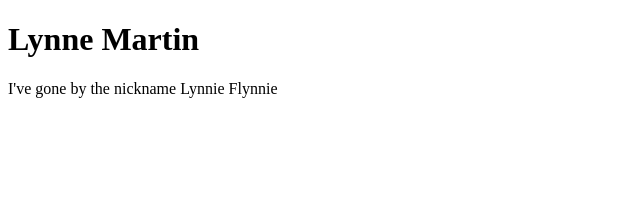
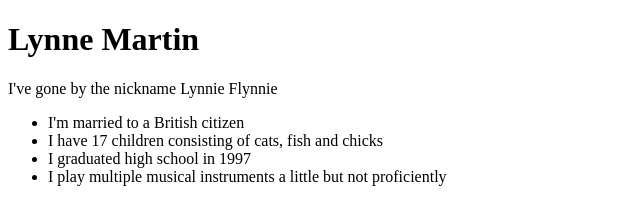
Before and after one commit to LynneMartin/Introduction, a plain HTML site: page index.html in a window 1280 px wide. Shown: the whole page, without its empty margins (0-640 px from the left). Drawn offline with Linux system fonts and the light colour scheme.

Commit message:
Added facts about me

```diff
--- a/index.html
+++ b/index.html
@@ -11,6 +11,11 @@
 <body>
   <h1>Lynne Martin</h1>
   <p>I've gone by the nickname Lynnie Flynnie</p>
+  <ul>
+    <li>I'm married to a British citizen</li>
+    <li>I have 17 children consisting of cats, fish and chicks</li>
+    <li>I graduated high school in 1997</li>
+    <li>I play multiple musical instruments a little but not proficiently</li>
   </ul>
 </body>
 
```
